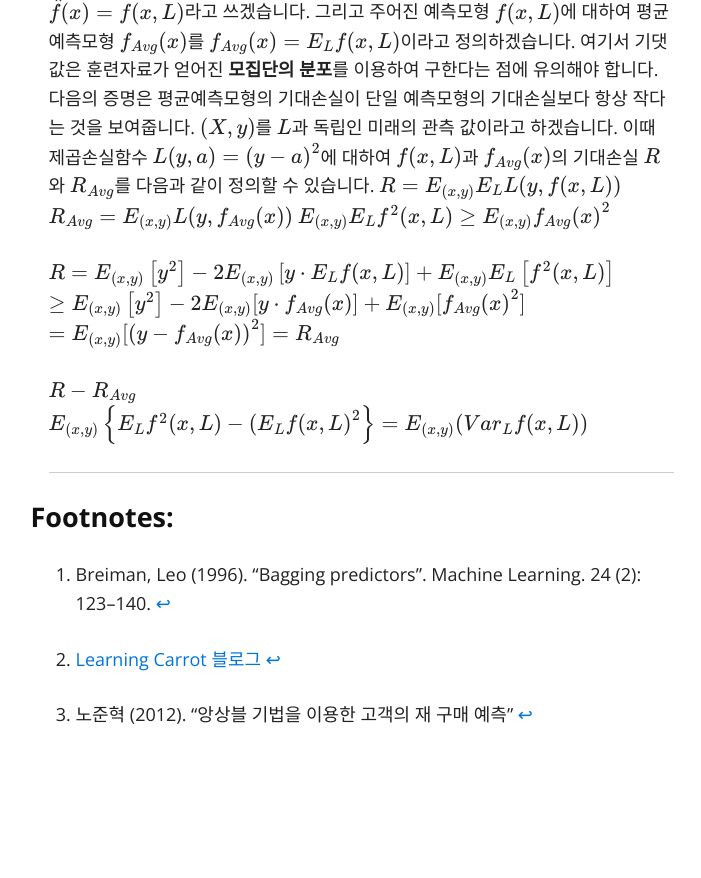
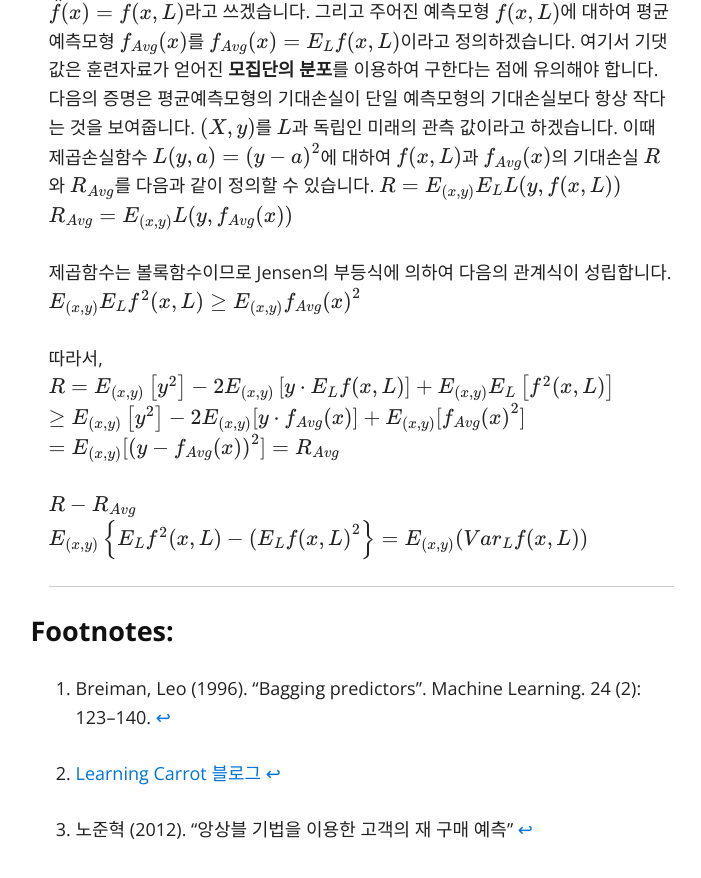
Before and after one commit to seokchaeyoon/seokchaeyoon.github.io, a Jekyll site: the page built from index.md, in a window 1280 px wide and 900 px high, scrolled down 14950 px. Shown: the top 878 px of the window, without its empty margins (279-980 px from the left). Built offline with Jekyll 4.4.1, drawn with Linux system fonts in a browser that asks for light colours; nearby versions of some CDN libraries; formulas are drawn with MathJax 3; before the commit the page ends 15769 px from its top, so only the background shows below that.

Commit message:
Update index.md

```diff
--- a/index.md
+++ b/index.md
@@ -261,10 +261,13 @@ Ut enim ad minima veniam, `quis` nostrum exercitationem ullam corporis suscipit
 어떻게 Bagging이 예측력을 크게 향상시킬 수 있을까요. 주어진 훈련자료 $$L $$을 이용하여 구축된 예측모형 $$\hat { f } (x)$$는 $$L $$에 의존합니다. 이를 강조하기 위해서 $$\hat { f } (x)=f(x,L )$$라고 쓰겠습니다.
 그리고 주어진 예측모형 $$f(x,L )$$에 대하여 평균 예측모형  $${f}_{ Avg }(x)$$를 $${ f }_{ Avg }(x)={ E }_{ L  }f(x, L )$$이라고 정의하겠습니다. 여기서 기댓값은 훈련자료가 얻어진 **모집단의 분포**를 이용하여 구한다는 점에 유의해야 합니다. 다음의 증명은 평균예측모형의 기대손실이 단일 예측모형의 기대손실보다 항상 작다는 것을 보여줍니다.
 $$(X,y)$$를 $$L$$과 독립인 미래의 관측 값이라고 하겠습니다. 이때 제곱손실함수 $$L(y,a)={ (y-a) }^{ 2 }$$에 대하여 $$f(x,L)$$과 $${ f }_{ Avg }(x)$$의 기대손실 $$R$$와 $${ R }_{ Avg }$$를 다음과 같이 정의할 수 있습니다.
-$$R={ E }_{ (x,y) }{ E }_{ L }L(y,f(x,L))$$
+$$R={ E }_{ (x,y) }{ E }_{ L }L(y,f(x,L))$$ <br>
 $${ R }_{ Avg }={ E }_{ (x,y) }L(y,{ f }_{ Avg }(x))$$
+
+제곱함수는 볼록함수이므로 Jensen의 부등식에 의하여 다음의 관계식이 성립합니다.
 $${ E }_{ (x,y) }{ E }_{ L }{ f }^{ 2 }(x,L)\ge { E }_{ (x,y) }{ f }_{ Avg }{ (x) }^{ 2 }$$
 
+따라서,
 $$ R={ E }_{ (x,y) }\left[ { y }^{ 2 } \right] -2{ E }_{ (x,y) }\left[ y\cdot { E }_{ L }f(x,L) \right] +{ E }_{ (x,y) }{ E }_{ L }\left[ { f }^{ 2 }(x,L) \right]   $$
 $$  \ge E_{ (x,y) }\left[ { y }^{ 2 } \right] -2{ E }_{ (x,y) }[y\cdot { f }_{ Avg }(x)]+{ E }_{ (x,y) }[{ f }_{ Avg }{ (x) }^{ 2 }] $$
 $$  =E_{ (x,y) }[{ (y-{ f }_{ Avg }(x)) }^{ 2 }]={ R }_{ Avg } $$
```
